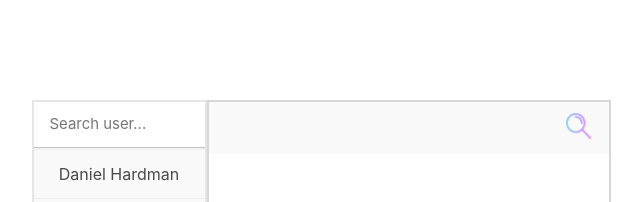
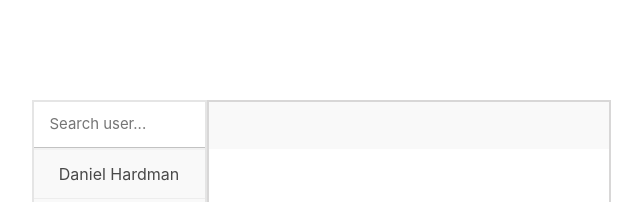
Before and after one commit to DaryaSerikova/Redux-Practice, a React (Create React App) app: page / in a window 1280 px wide. Shown: the top 202 px of the page, without its empty margins (319-961 px from the left). Built offline with nearby package versions, Linux system fonts and the light colour scheme.

Commit message:
hide search icon if current user is not selected

```diff
--- a/src/components/ChatWindow/ChatWindow.js
+++ b/src/components/ChatWindow/ChatWindow.js
@@ -63,7 +63,7 @@ const ChatWindow = ({
           onClick={toggleSearching}
         >
           <img
-            className="search-icon"
+            className={`search-icon ${currentUser === ''&&toggleMessageSearching}`}
             alt="search-icon"
             src={searchIcon}
           />
```
